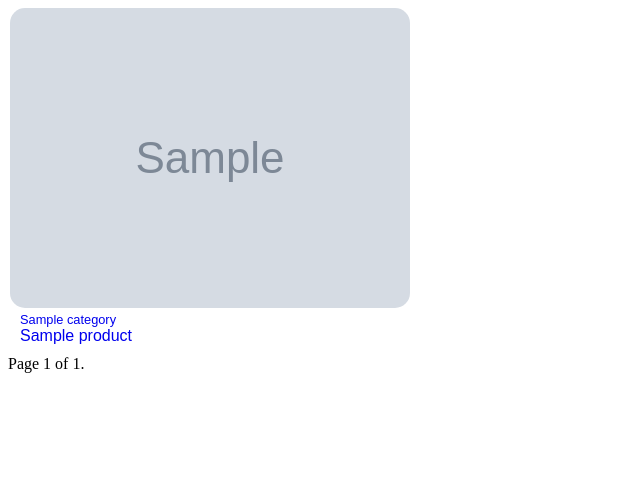
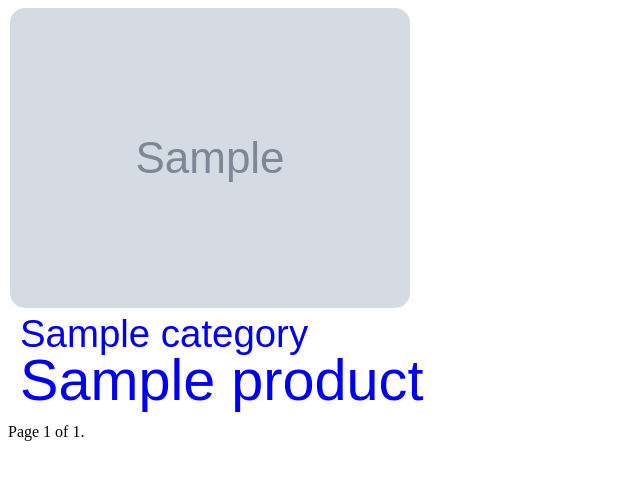
Before and after one commit to SLCKDM/MissleMoscowShopDjango, a Django app: page /catalog in a window 1280 px wide. Shown: the top 480 px of the page, without its empty margins (0-640 px from the left). Run offline with Django 4.2, Linux system fonts and the light colour scheme; tables that the repository leaves empty hold one stand-in row (values such as "Sample post"); grey boxes marked "Sample" are stand-in pictures; parts of the project's set-up code (start-up, migrations or seed data) failed here and were passed over; some libraries are stand-ins or nearby versions.

Commit message:
css adaptive text update

```diff
--- a/Front/static/Front/catalog.css
+++ b/Front/static/Front/catalog.css
@@ -25,12 +25,13 @@ fieldset.product-card img.primary-img {
 fieldset.product-card div.name {
     padding-left: 10px;
     color: var(--tg-theme-text-color);
-    font-size: 100%;
+    font-size: 4.5vw;
 }
 fieldset.product-card div.cat {
-    font-size: 80%;
+    font-size: 3vw;
     padding-top: 3.5px;
     padding-left: 10px;
+    max-height: 2.8vw;
     color: var(--tg-theme-subtitle-text-color);
 }
 a {
--- a/Front/static/Front/product.css
+++ b/Front/static/Front/product.css
@@ -9,13 +9,13 @@ img {
 
 .name {
     color: var(--tg-theme-text-color);
-    font-size: 23px;
+    font-size: 9vw;
     padding-bottom: 7.5px;
 }
 
 .cat {
     color: var(--tg-theme-subtitle-text-color);
-    font-size: 15px;
+    font-size: 4vw;
 }
 
 .name, .cat {
@@ -29,6 +29,7 @@ img {
     padding: 3px;
     padding-right: 10px;
     font-family: sans-serif;
+    font-size: 7vw;
     width: max-content;
 }
 
```
